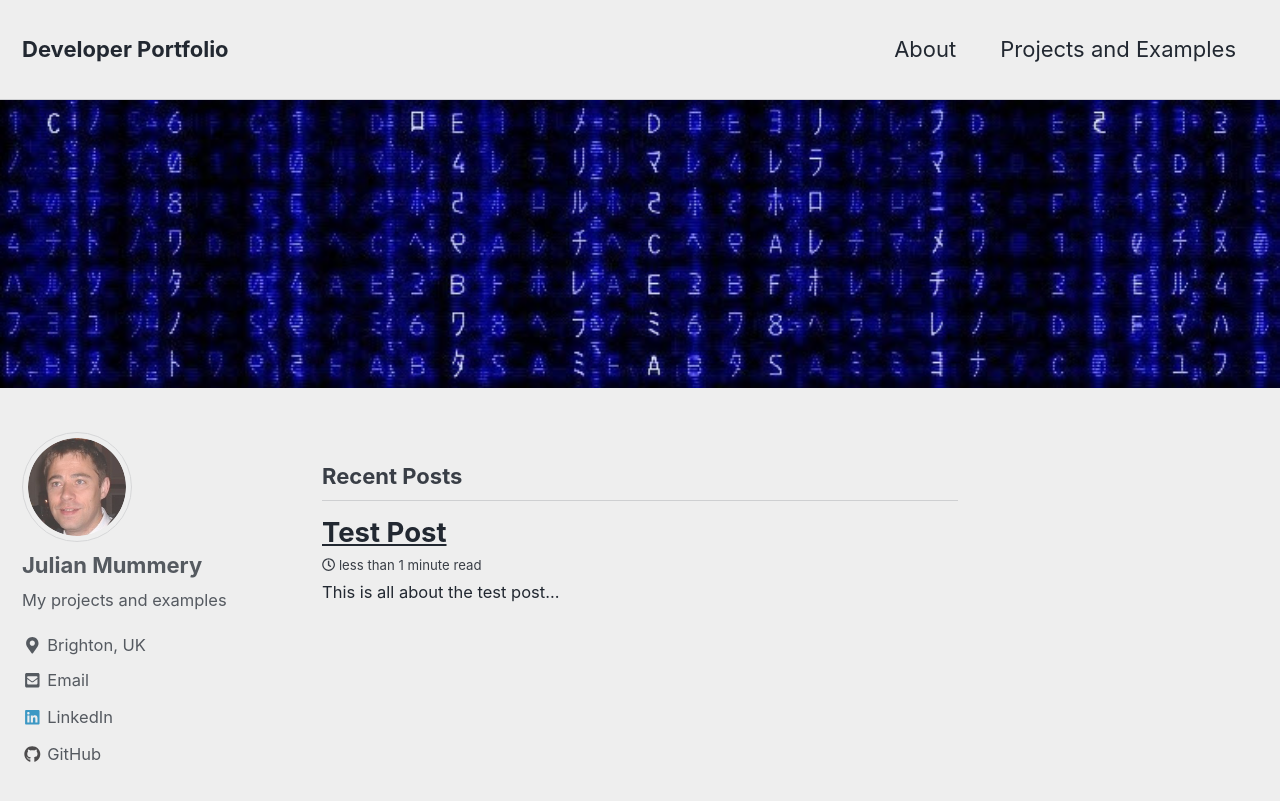
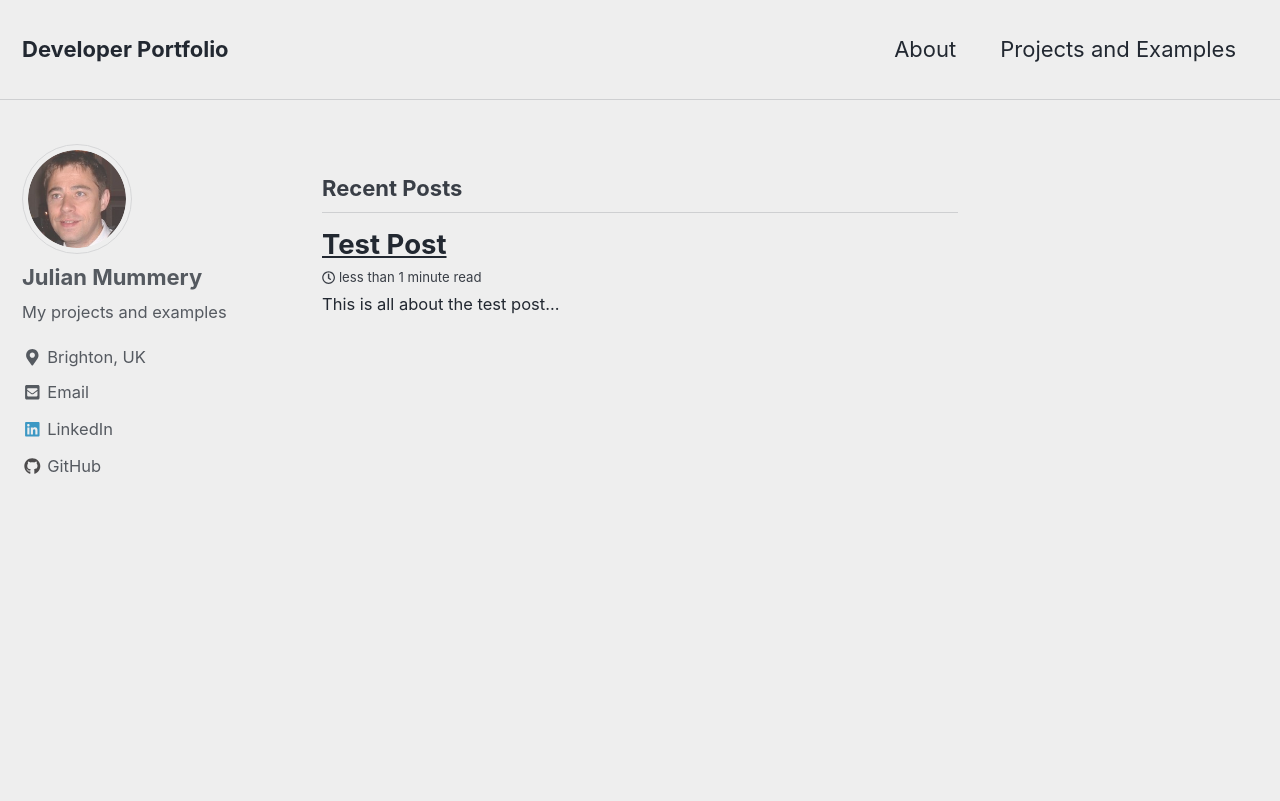
Before and after one commit to julianmummery/julianmummery.github.io, a Jekyll site: the page built from index.html, in a window 1280 px wide and 900 px high. Shown: the top 801 px of the window. Built offline with Jekyll 4.4.1, drawn with Linux system fonts in a browser that asks for light colours; nearby versions of some CDN libraries; the list of posts is cut into pages by our own code.

Commit message:
Update index.html

```diff
--- a/index.html
+++ b/index.html
@@ -1,8 +1,7 @@
 ---
 layout: home
 author_profile: true
-header:
-   image: "/assets/images/header-background.jpg"
+
 ---
 
 Hello from index.html
```
